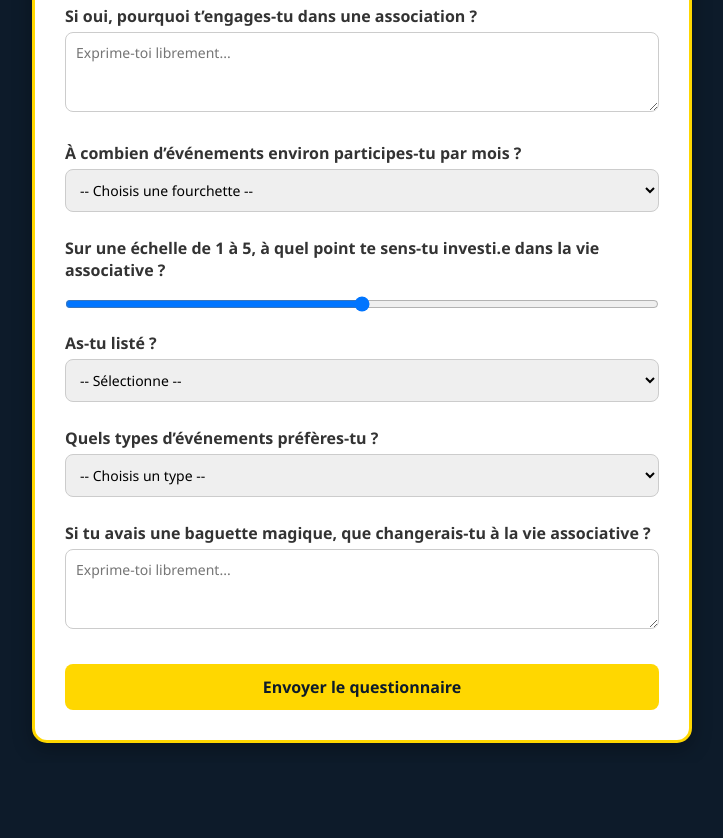
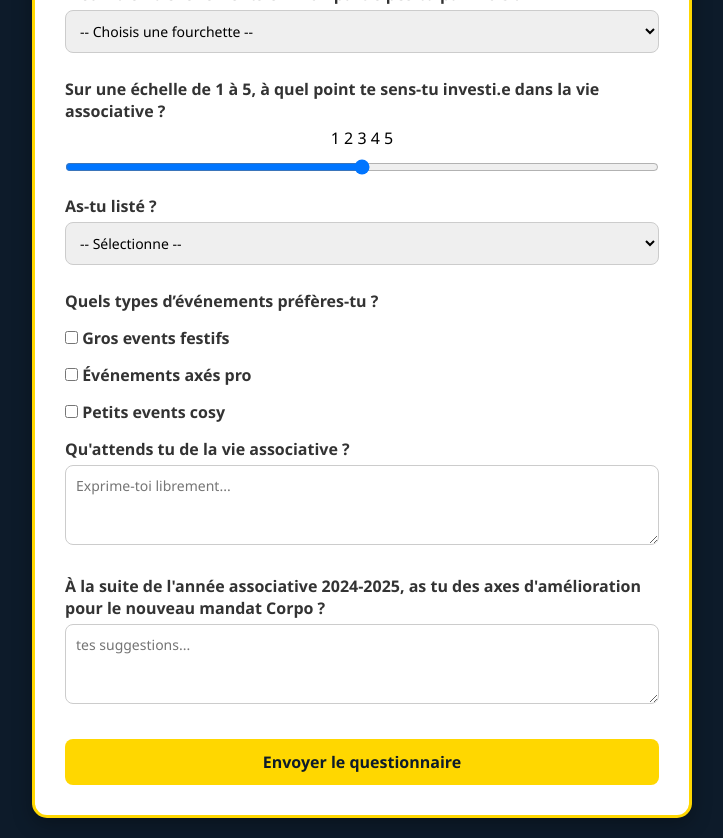
Before and after one commit to Hugocostus/questionnaire, a website: page public/index.html in a window 1280 px wide. Shown: the part 720-1558 px from the top of the page, without its empty margins (278-1001 px from the left). Before the commit the page ends 1483 px from the top, so only its background shows below. Drawn offline with Linux system fonts and the light colour scheme.

Commit message:
Update index.html

```diff
--- a/public/index.html
+++ b/public/index.html
@@ -21,9 +21,9 @@
       <select id="parcours">
         <option value="">-- Sélectionne un parcours --</option>
         <option>Prépa - Parcours fast track</option>
-        <option>Prépa - Parcours asso</option>
-        <option>AST - Parcours Asso</option>
-        <option>AST - Parcours Classique</option>
+        <option>Prépa - Parcours asso/aménagé</option>
+        <option>AST - Parcours asso/aménagé</option>
+        <option>AST - Parcours classique</option>
       </select>
     </div>
 
@@ -38,12 +38,7 @@
       </select>
     </div>
 
-    <div class="question">
-      <label for="axes">À la suite de l'année associative 2024-2025, avez-vous des axes d'amélioration pour le nouveau mandat Corpo ?</label>
-      <textarea id="axes" placeholder="Vos suggestions..."></textarea>
-    </div>
 
-    <!-- Ajouter ici les autres questions avec le même pattern -->
     <div class="question">
       <label for="asso">Es-tu ou veux-tu être dans une asso ?</label>
       <select id="asso">
@@ -69,9 +64,19 @@
       </select>
     </div>
 
+    <!-- Slider avec chiffres au-dessus -->
     <div class="question">
       <label for="investissement">Sur une échelle de 1 à 5, à quel point te sens-tu investi.e dans la vie associative ?</label>
-      <input type="range" id="investissement" min="1" max="5" value="3">
+      <div class="slider-container">
+        <div class="slider-labels">
+          <span>1</span>
+          <span>2</span>
+          <span>3</span>
+          <span>4</span>
+          <span>5</span>
+        </div>
+        <input type="range" id="investissement" min="1" max="5" value="3">
+      </div>
     </div>
 
     <div class="question">
@@ -83,25 +88,26 @@
       </select>
     </div>
 
-    <div class="question">
-      <label for="evenements">Quels types d’événements préfères-tu ?</label>
-      <select id="evenements">
-        <option value="">-- Choisis un type --</option>
-        <option>Gros events festifs</option>
-        <option>Événements axés pro</option>
-        <option>Petits events cosy</option>
-      </select>
-    </div>
+<div class="question">
+  <label>Quels types d’événements préfères-tu ?</label>
+  <div class="checkbox-group">
+    <label><input type="checkbox" name="evenements" value="Gros events festifs"> Gros events festifs</label>
+    <label><input type="checkbox" name="evenements" value="Événements axés pro"> Événements axés pro</label>
+    <label><input type="checkbox" name="evenements" value="Petits events cosy"> Petits events cosy</label>
+  </div>
+</div>
 
     <div class="question">
-      <label for="magie">Si tu avais une baguette magique, que changerais-tu à la vie associative ?</label>
+      <label for="magie">Qu'attends tu de la vie associative ?</label>
       <textarea id="magie" placeholder="Exprime-toi librement..."></textarea>
     </div>
-
+      <div class="question">
+        <label for="axes">À la suite de l'année associative 2024-2025, as tu  des axes d'amélioration pour le nouveau mandat Corpo ?</label>
+        <textarea id="axes" placeholder="tes suggestions..."></textarea>
+    </div>
     <button id="btnEnvoyer">Envoyer le questionnaire</button>
   </div>
 </div>
-
 <script src="script.js"></script>
 </body>
 </html>
```
